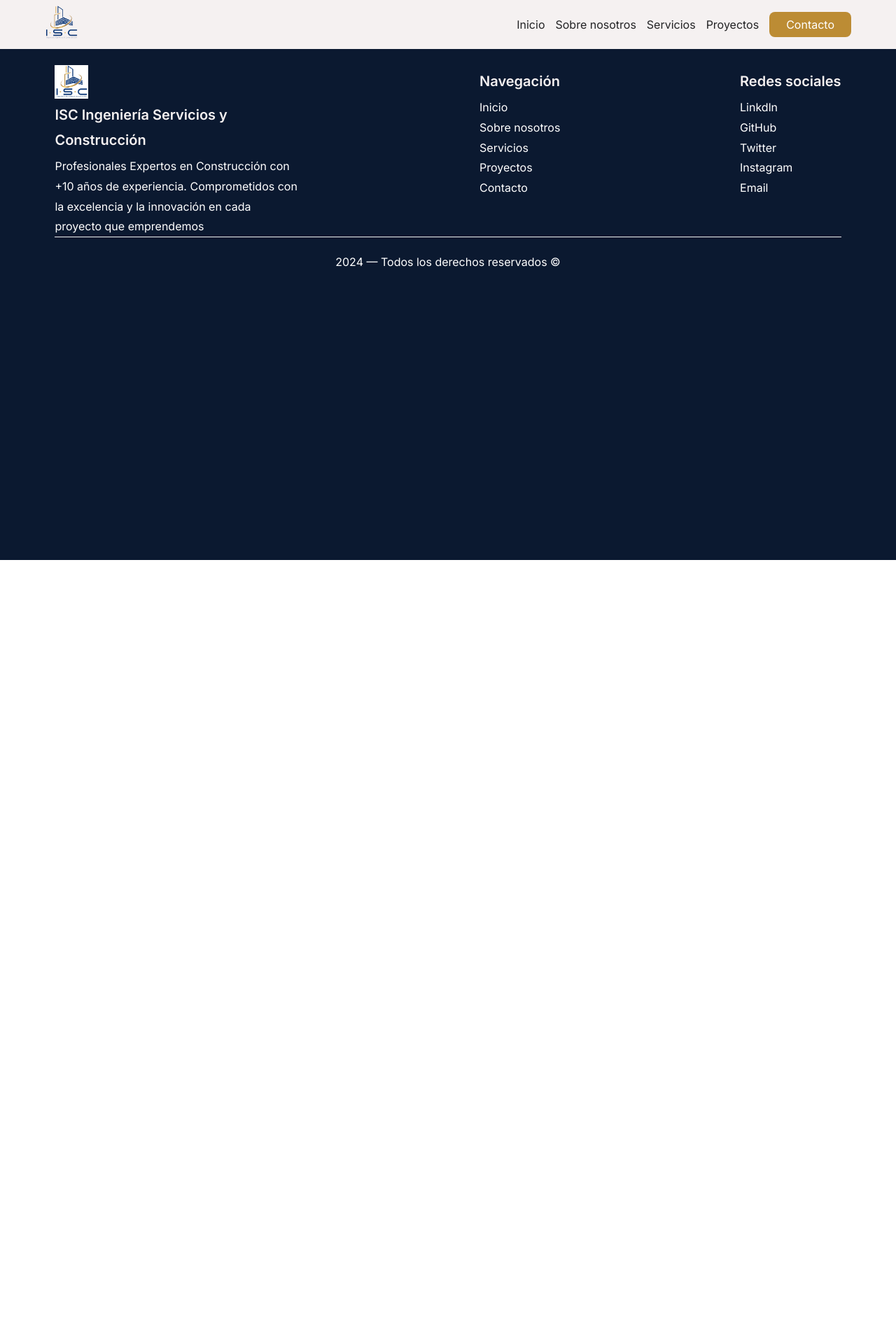
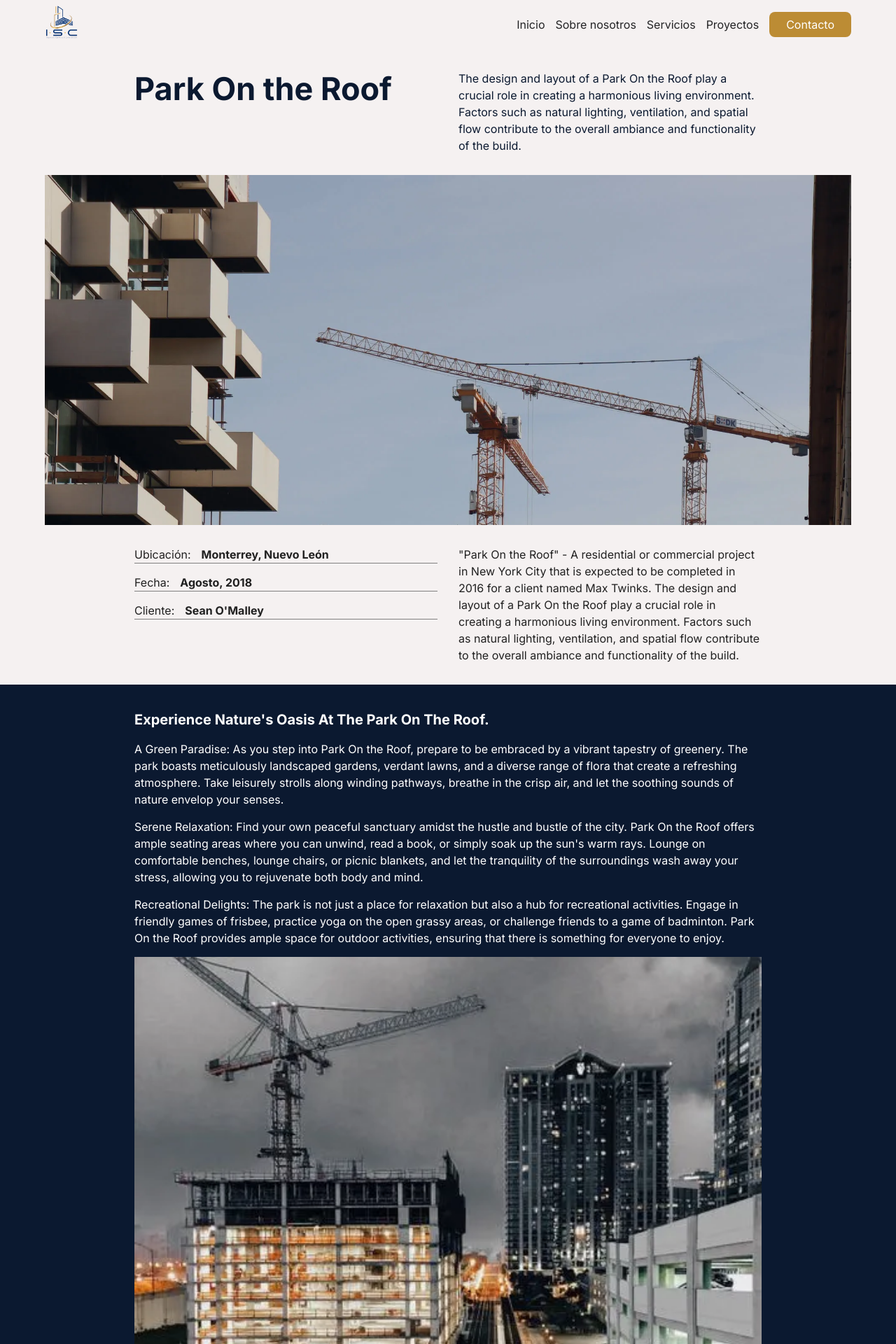
Before and after one commit to axlkun/ISC-Website, a Nuxt app: page /detalle-proyecto in a window 1280 px wide. Shown: the top 1920 px of the page at 70% size. Before the commit the page ends 800 px from the top, so only its background shows below. Built offline with nearby package versions, Linux system fonts and the light colour scheme.

Commit message:
finish detalle proyecto page

```diff
--- /dev/null
+++ b/pages/detalle-proyecto.vue
@@ -0,0 +1,181 @@
+<template>
+    <div class="proyecto">
+
+        <div class="proyecto-heading">
+            <div class="proyecto-tittle">
+                <h1>Park On the Roof</h1>
+            </div>
+
+            <div class="proyecto-small-description">
+
+                <p>The design and layout of a Park On the Roof play a crucial role in creating a harmonious living
+                    environment. Factors such as natural lighting, ventilation, and spatial flow contribute to the
+                    overall ambiance and functionality of the build.</p>
+
+            </div>
+        </div>
+
+        <div class="proyecto-image">
+            <img :src="edificio3" alt="Imagen Sobre Nosotros" />
+        </div>
+
+        <div class="proyecto-data">
+            <div class="proyecto-details">
+
+                <div>
+                    <p>Ubicación: </p>
+                    <h2>Monterrey, Nuevo León</h2>
+                </div>
+                <div>
+                    <p>Fecha: </p>
+                    <h2>Agosto, 2018</h2>
+                </div>
+                <div>
+                    <p>Cliente: </p>
+                    <h2>Sean O'Malley</h2>
+                </div>
+
+            </div>
+
+            <div class="proyecto-data-small-description">
+
+                <p>"Park On the Roof" - A residential or commercial project in New York City that is expected to be completed in 2016 for a client named Max Twinks.
+
+                    The design and layout of a Park On the Roof play a crucial role in creating a harmonious living environment. Factors such as natural lighting, ventilation, and spatial flow contribute to the overall ambiance and functionality of the build.</p>
+
+            </div>
+        </div>
+
+        <div class="proyecto-html">
+
+            <div class="proyecto-html-text">
+                <h2>Experience Nature's Oasis At The Park On The Roof.</h2>
+
+                <p>A Green Paradise: As you step into Park On the Roof, prepare to be embraced by a vibrant tapestry of greenery. The park boasts meticulously landscaped gardens, verdant lawns, and a diverse range of flora that create a refreshing atmosphere. Take leisurely strolls along winding pathways, breathe in the crisp air, and let the soothing sounds of nature envelop your senses.</p>
+
+                <p>Serene Relaxation: Find your own peaceful sanctuary amidst the hustle and bustle of the city. Park On the Roof offers ample seating areas where you can unwind, read a book, or simply soak up the sun's warm rays. Lounge on comfortable benches, lounge chairs, or picnic blankets, and let the tranquility of the surroundings wash away your stress, allowing you to rejuvenate both body and mind.</p>
+
+                <p>Recreational Delights: The park is not just a place for relaxation but also a hub for recreational activities. Engage in friendly games of frisbee, practice yoga on the open grassy areas, or challenge friends to a game of badminton. Park On the Roof provides ample space for outdoor activities, ensuring that there is something for everyone to enjoy.</p>
+
+                <img :src="edificio6" alt="Imagen Sobre Nosotros" />
+
+                <p>Botanical Wonders: Delve into a world of botanical wonders as you explore the park's dedicated gardens and themed areas. From vibrant flower beds to aromatic herb gardens, each section showcases the beauty and diversity of plant life. Learn about different species, admire the colorful blooms, and discover the tranquility that comes from being in the presence of nature's bounty.</p>
+            </div>
+
+        </div>
+
+        <myProyectosRecientes/>
+    </div>
+</template>
+
+<script setup>
+import edificio3 from 'assets/edificio-1.webp';
+import edificio6 from 'assets/edificio-9.webp'
+import myProyectosRecientes from '../components/ProyectosRecientes.vue';
+</script>
+
+<style>
+.proyecto {
+    background-color: var(--primary-background);
+}
+
+.proyecto-heading, .proyecto-data {
+    max-width: 90%;
+    margin: 30px auto;
+    display: flex;
+    flex-direction: column;
+    gap: 30px;
+
+    @media (min-width: 768px) {
+
+        flex-direction: row;
+        max-width: 70%;
+
+    }
+}
+
+.proyecto-tittle,
+  .proyecto-small-description, .proyecto-details, .proyecto-data-small-description {
+    flex: 1; /* Ambos elementos ocuparán el 50% del espacio disponible */
+  }
+
+  .proyecto-details{
+    display: flex;
+    flex-direction: column;
+    gap: 15px;
+  }
+
+  .proyecto-details div{
+    display: flex;
+    flex-direction: row;
+    gap: 15px;
+    border-bottom: 1px solid gray;
+  }
+
+  .proyecto-details div h2{
+    font-weight: bold;
+  }
+
+  .proyecto-heading h1{
+    font-size: 30px;
+    font-weight: bold;
+    color: var(--secondary-blue);
+    line-height: 1.2;
+
+    @media only screen and (min-width: 1024px) {
+        font-size: 45px;
+    }
+  }
+
+   .proyecto-heading p {
+    font-size: 14px;
+    line-height: 1.5;
+    color: var(--secondary-blue);
+
+    @media only screen and (min-width: 1024px) {
+        font-size: 16px;
+    }
+}
+
+.proyecto-image{
+    max-width: 90%;
+    max-height: 500px;
+    margin: 30px auto;
+    overflow: hidden;
+}
+
+.proyecto-image img{
+    width: 100%;
+    height: 100%;
+    object-fit: cover;
+}
+
+.proyecto-html{
+    background-color: var(--secondary-blue);
+}
+
+.proyecto-html-text{
+    max-width: 90%;
+    margin: 0 auto;
+    display: flex;
+    flex-direction: column;
+    gap: 15px;
+    padding: 35px 0;
+    line-height: 1.5;
+
+    @media (min-width: 768px) {
+        max-width: 70%;
+
+    }
+}
+
+.proyecto-html-text h2{
+    color: white;
+    font-weight: bold;
+    font-size: 20px;
+}
+
+.proyecto-html-text p{
+    color: white;
+}
+</style>
```
